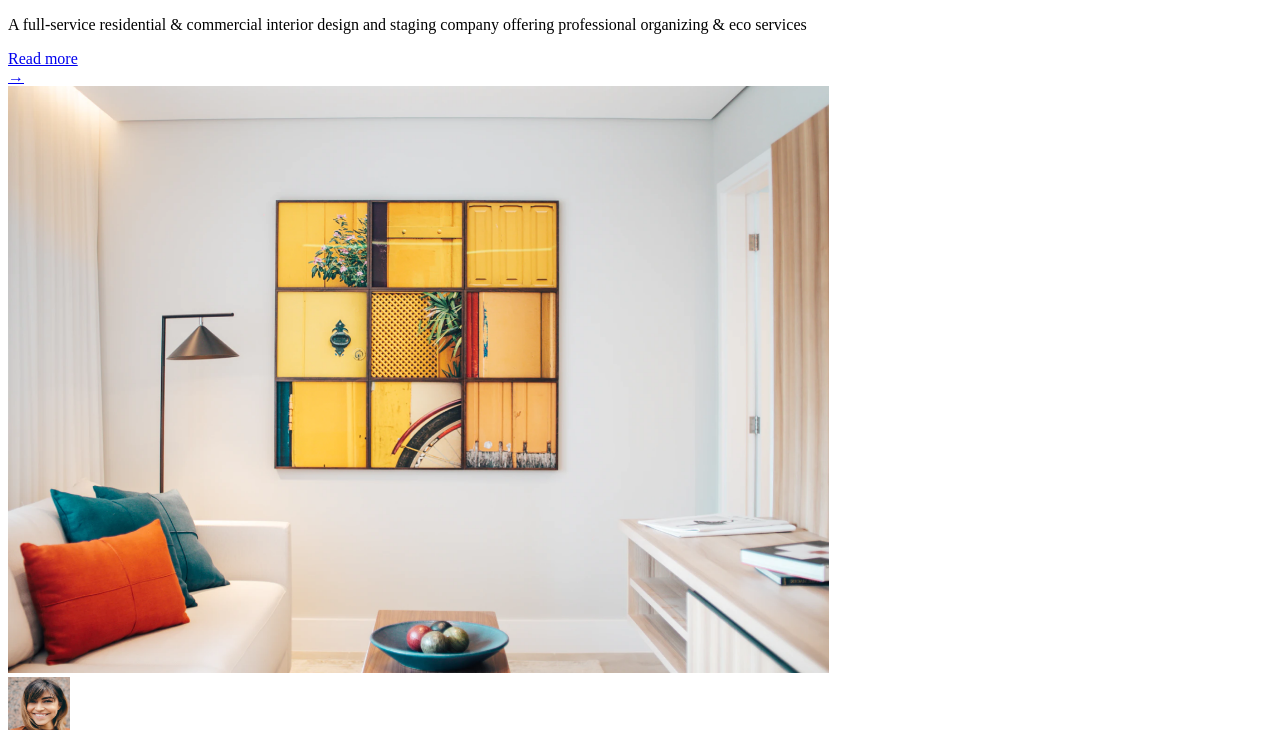
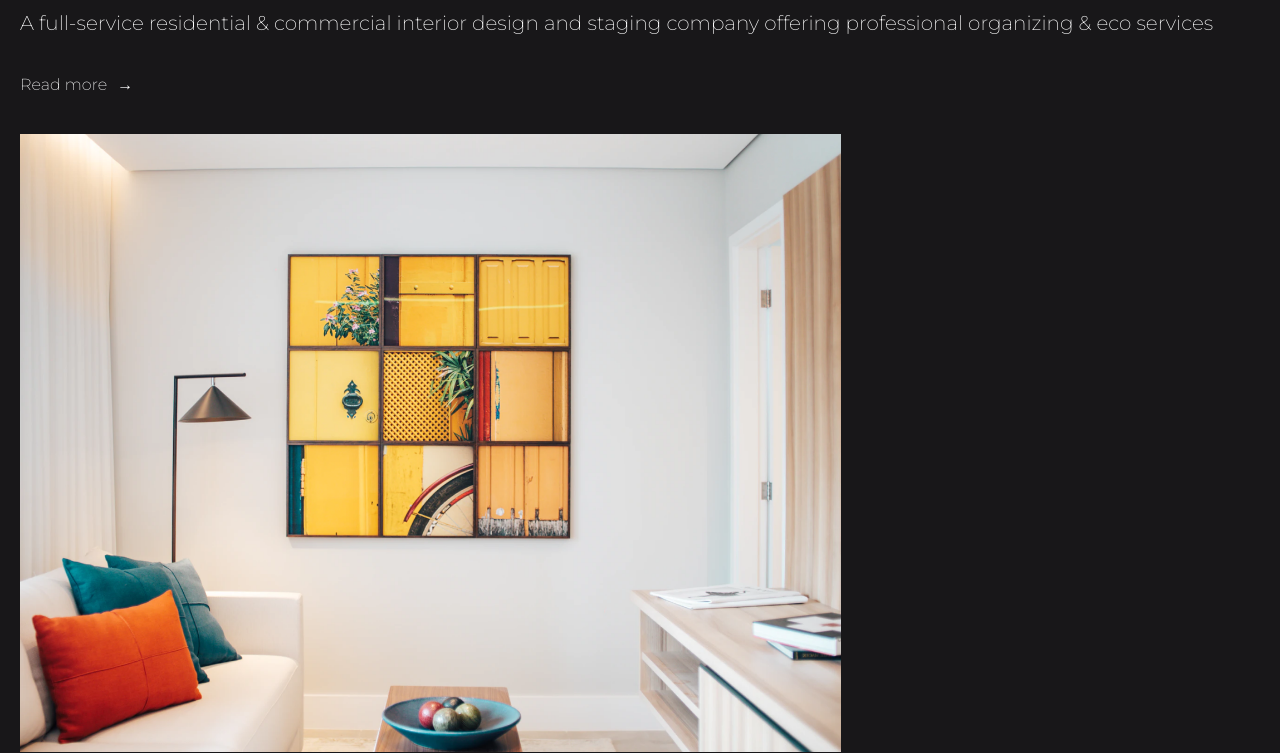
Before and after one commit to khusamayasir/Interior-Consultant, a plain HTML site: page index.html in a window 1280 px wide. Shown: the part 158-911 px from the top of the page. Drawn offline with nearby package versions, Linux system fonts and the light colour scheme.

Commit message:
update index.html

```diff
--- a/index.html
+++ b/index.html
@@ -1,6 +1,15 @@
 <!DOCTYPE html>
 <html lang="en">
   <head>
+    <meta charset="utf-8">
+    <meta name="viewport" content="width=device-width, initial-scale=1.0">
+    <link rel="icon" href="./images/devchallenges.png" />
+    <link href="https://fonts.googleapis.com/css2?family=Crimson+Pro:wght@300&display=swap" rel="stylesheet">
+    <link href="https://fonts.googleapis.com/css2?family=Lora&display=swap" rel="stylesheet">
+    <link href="https://fonts.googleapis.com/css2?family=Montserrat:wght@200&display=swap" rel="stylesheet">
+
+    <link rel="stylesheet" href="style.css">
+    <script src="main.js" defer></script>
 
     <title>Interior Consultant</title>
   </head>
```
